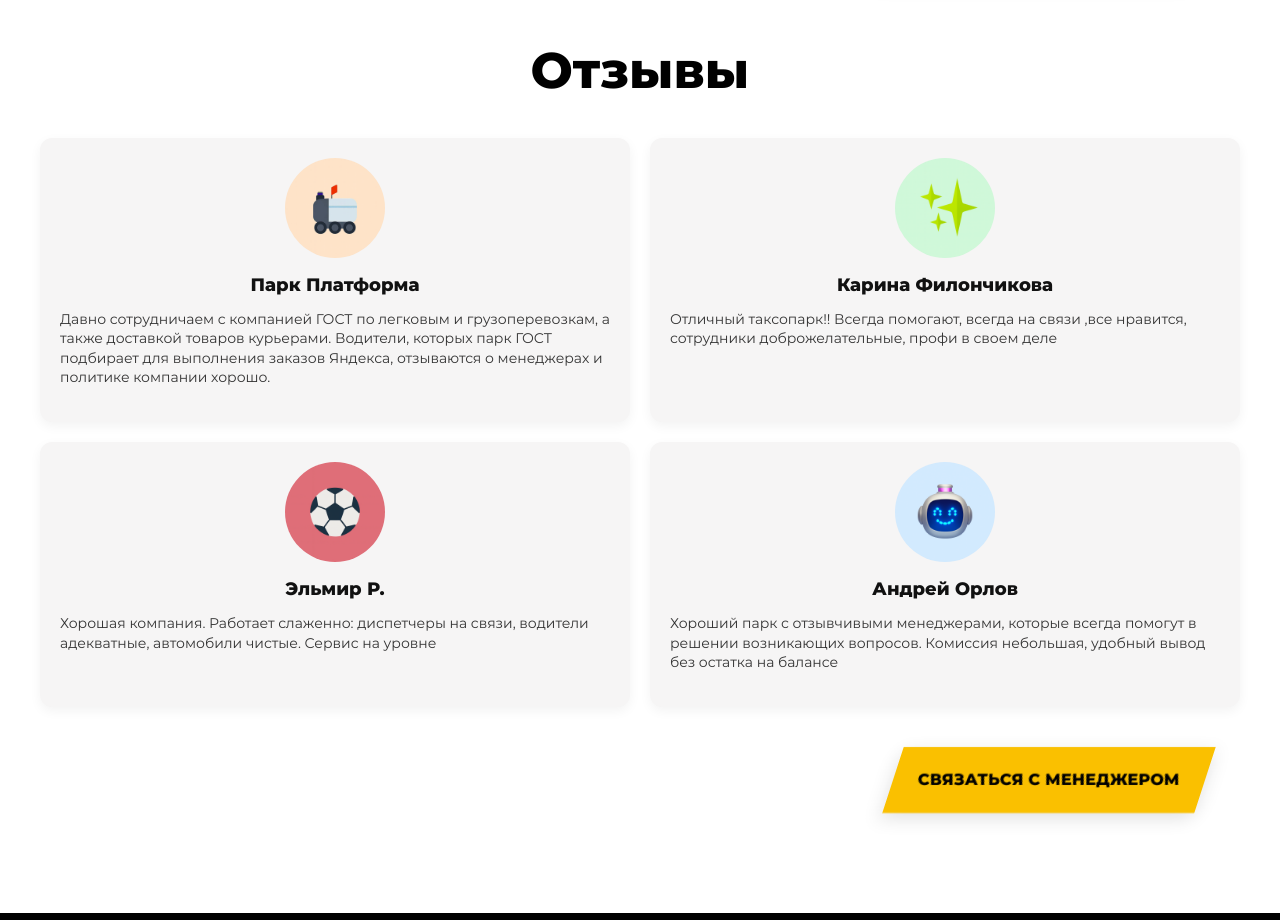
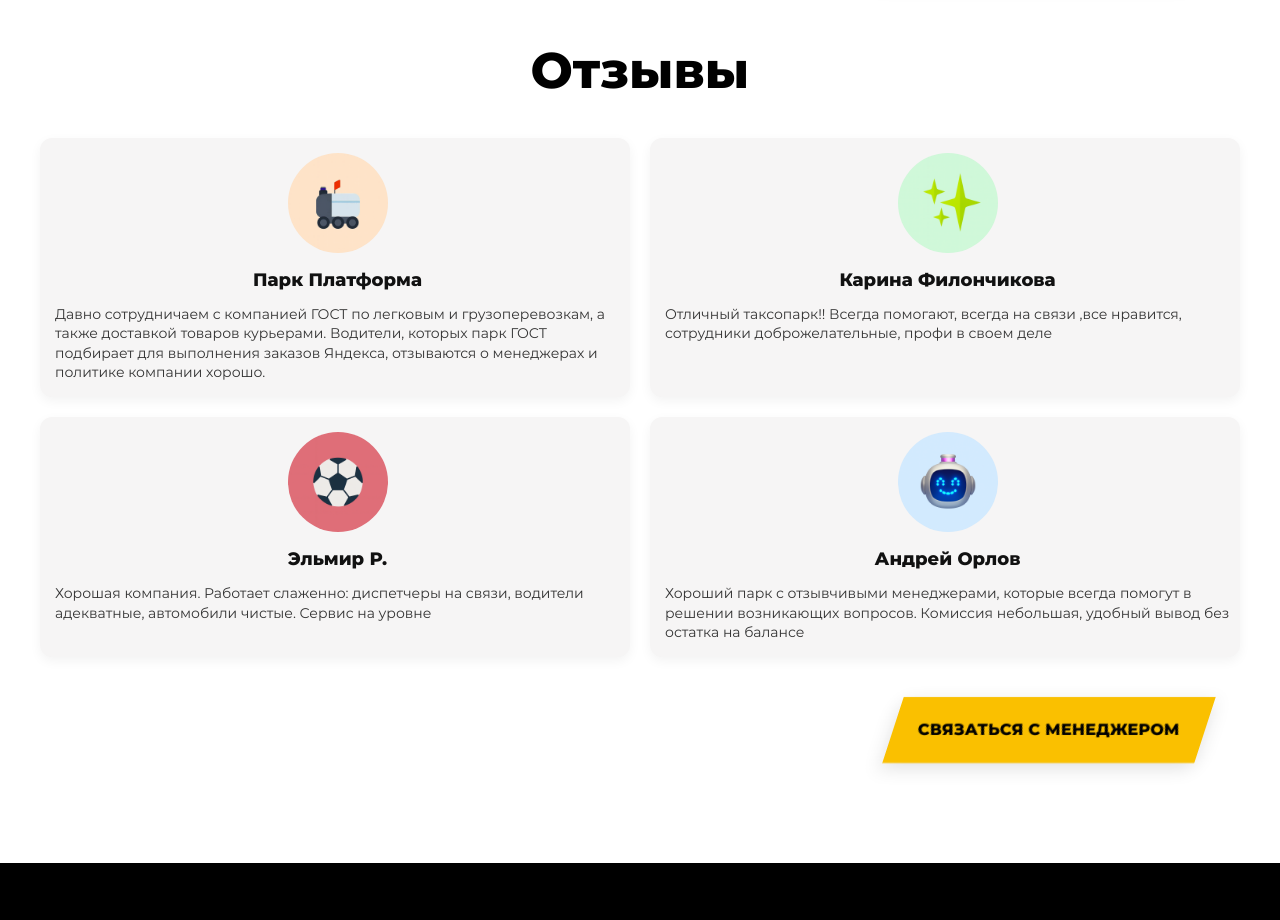
Before and after one commit to GavR7k/Taxi-Site, a plain HTML site: page index.html in a window 1280 px wide. Shown: the part 3580-4500 px from the top of the page. Drawn offline with Linux system fonts and the light colour scheme.

Commit message:
Padding изменили

```diff
--- a/styles.css
+++ b/styles.css
@@ -1969,7 +1969,7 @@ main {
 .review-card {
   background: #f6f5f5;
   border-radius: 12px;
-  padding: 20px;
+  padding: 15px 10px 0px 15px;
   box-shadow: 0 4px 12px rgba(0, 0, 0, 0.05);
   display: flex;
   flex-direction: column;
```
